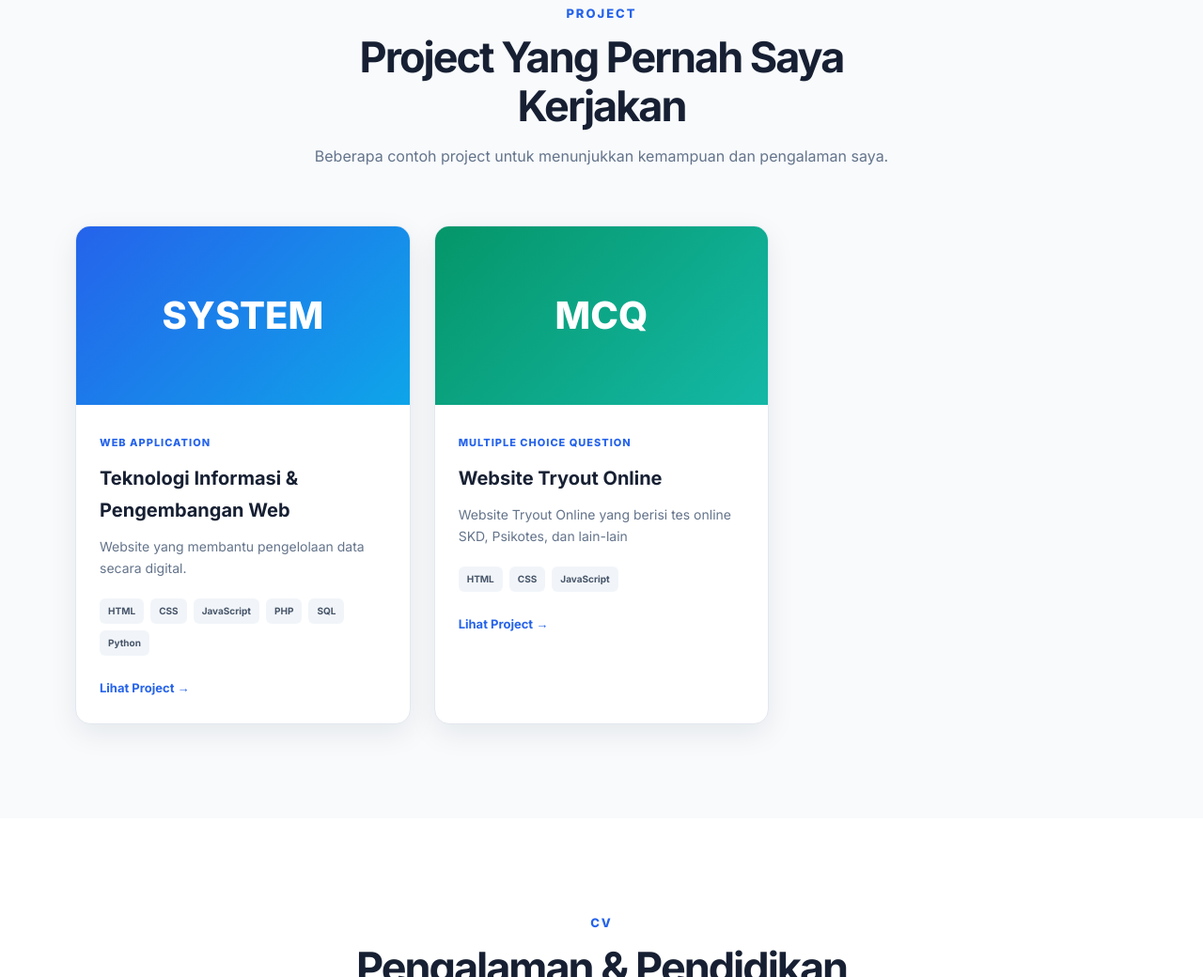
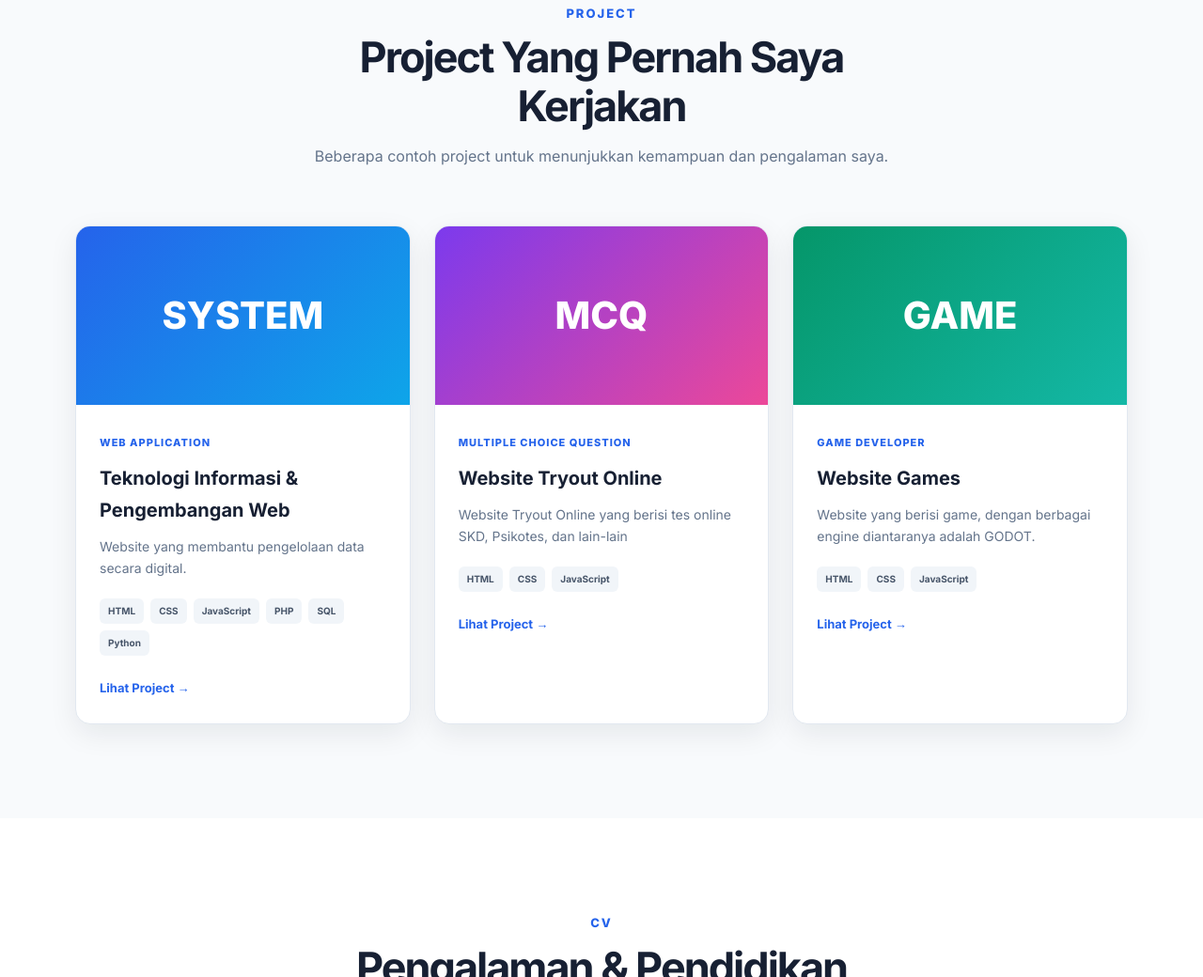
Before and after one commit to Ditosetya/setya-portfolio, a plain HTML site: page index.html in a window 1280 px wide. Shown: the part 2388-3428 px from the top of the page at 94% size. Drawn offline with Linux system fonts and the light colour scheme.

Commit message:
Mengganti file lama dengan file baru

```diff
--- a/index.html
+++ b/index.html
@@ -274,7 +274,7 @@
 
                     <!-- Project 2 -->
                     <article class="project-card">
-                        <div class="project-image project-three">
+                        <div class="project-image project-two">
                             <span>MCQ</span>
                         </div>
                         <div class="project-content">
@@ -293,28 +293,26 @@
                         </div>
                     </article>
 
-                    <!-- Project 3
+                    <!-- Project 3 -->
                     <article class="project-card">
                         <div class="project-image project-three">
                             <span>GAME</span>
                         </div>
                         <div class="project-content">
                             <span class="project-category">Game Developer</span>
-                            <h3>Portfolio Website</h3>
+                            <h3>Website Games</h3>
                             <p>
-                                Website portfolio responsive yang
-                                dibuat menggunakan HTML, CSS,
-                                dan JavaScript.
+                                Website yang berisi game,
+                                dengan berbagai engine diantaranya adalah GODOT.
                             </p>
                             <div class="project-tech">
                                 <span>HTML</span>
                                 <span>CSS</span>
                                 <span>JavaScript</span>
                             </div>
-                            <a href="#" class="project-link">Lihat Project →</a>
+                            <a href="https://gmsetya99.itch.io/" class="project-link">Lihat Project →</a>
                         </div>
                     </article>
-                    -->
                 </div>
             </div>
         </section>
@@ -395,11 +393,6 @@
                         </div>
                     </div>
                 </div>
-                <!-- Download CV
-                <div class="cv-download">
-                    <a href="#" class="btn btn-primary">Download CV</a>
-                </div>
-                -->
             </div>
         </section>
         <!-- == KONTAK == -->
```
